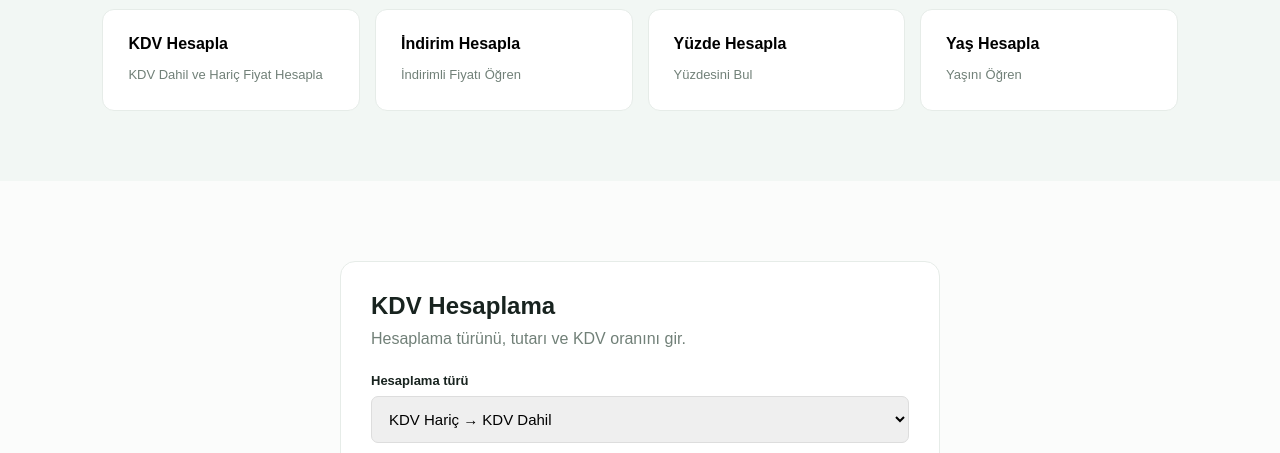
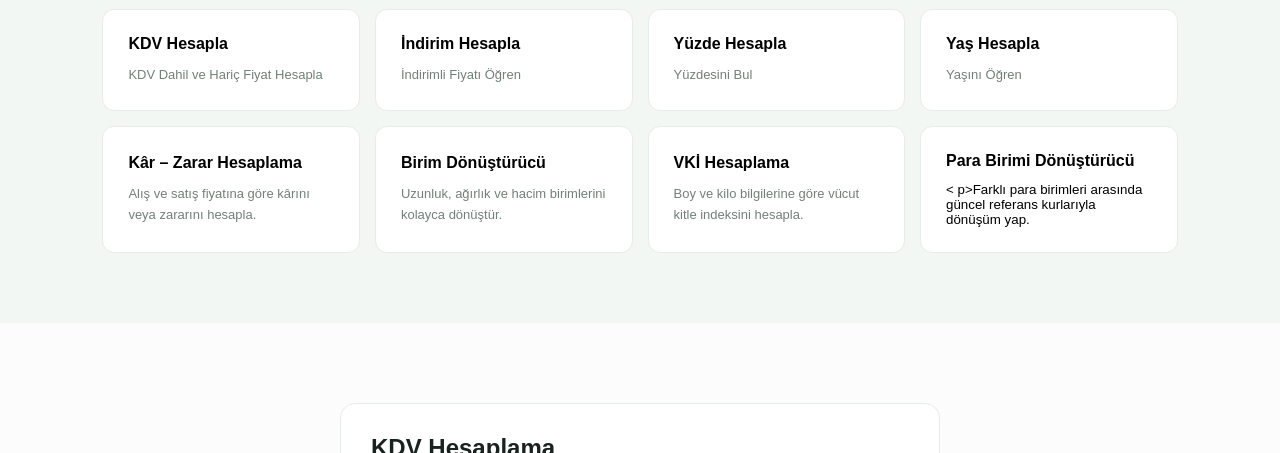
Before and after one commit to gkytr/hesaplaa, a plain HTML site: page index.html in a window 1280 px wide. Shown: the part 753-1206 px from the top of the page. Drawn offline with Linux system fonts and the light colour scheme.

Commit message:
Update index.html

```diff
--- a/index.html
+++ b/index.html
@@ -80,6 +80,25 @@
                     <h3>Yaş Hesapla</h3>
                     <p>Yaşını Öğren</p>
                 </button>
+                <button class="arac-kart" data-tool="profit">
+                    <h3>Kâr – Zarar Hesaplama</h3>
+                    <p>Alış ve satış fiyatına göre kârını veya zararını hesapla.</p>
+                </button>
+
+                <button class="arac-kart" data-tool="unit">
+                    <h3>Birim Dönüştürücü</h3>
+                    <p>Uzunluk, ağırlık ve hacim birimlerini kolayca dönüştür.</p>
+                </button>
+
+                <button class="arac-kart" data-tool="bmi">
+                    <h3>VKİ Hesaplama</h3>
+                     <p>Boy ve kilo bilgilerine göre vücut kitle indeksini hesapla.</p>
+                </button>
+
+                <button class="arac-kart" data-tool="currency">
+                    <h3>Para Birimi Dönüştürücü</h3>
+    <                p>Farklı para birimleri arasında güncel referans kurlarıyla dönüşüm yap.</p>
+                </button>
             </div>
         </section>
 
```
